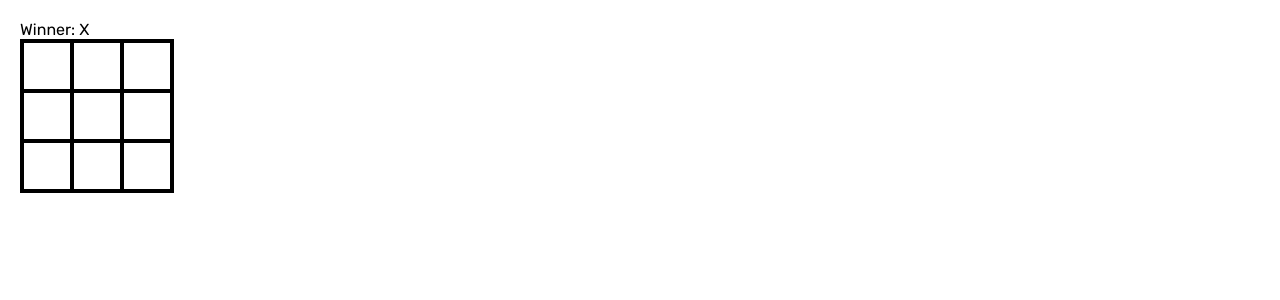
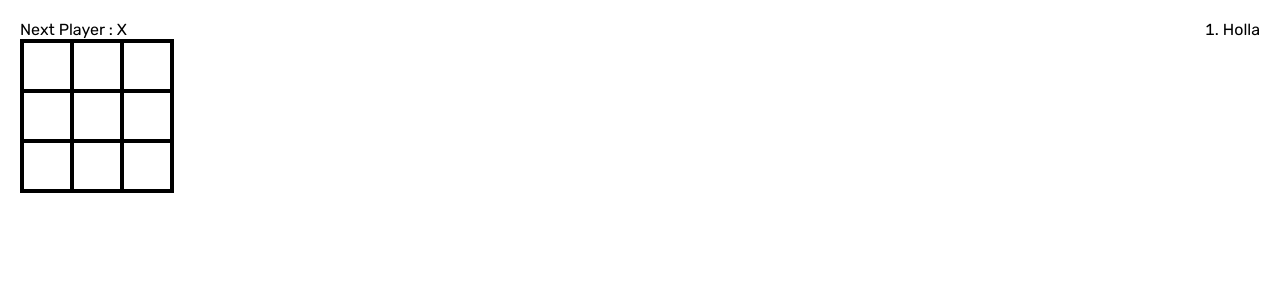
Before and after one commit to BirushaNdegeya/tic-tac-toe, a React (Vite) app: page / in a window 1280 px wide. Shown: the top 300 px of the page. Built offline with nearby package versions, Linux system fonts and the light colour scheme.

Commit message:
update
update

```diff
--- a/index.css
+++ b/index.css
@@ -1,5 +1,4 @@
 @import url('https://fonts.googleapis.com/css2?family=Rubik&display=swap');
-
 
 *,
 *::after,
@@ -14,7 +13,6 @@
    font-size: 16px;
    padding: 20px;
 }
-
 
 .square {
    background-color: #fff;
@@ -40,3 +38,9 @@
    border: 2px solid #000;
    width: 154px;
 }
+
+.game {
+   /* background-color: navy; */
+   display: flex;
+   justify-content: space-between;
+}
--- a/src/components/Board.jsx
+++ b/src/components/Board.jsx
@@ -1,5 +1,6 @@
 import React, { useState } from "react";
 import Square from "./Square";
+import Game from "./Game";
 
 
 const calculateWinner = (squares) => {
@@ -48,7 +49,7 @@
    if (winner) {
       status = "Winner: " + winner;
    } else {
-      status = "Winner: " + (xIsNext ? "X" : "O");
+      status = "Next Player : " + (xIsNext ? "X" : "O");
    }
 
    return (
--- /dev/null
+++ b/src/components/Game.jsx
@@ -0,0 +1,19 @@
+import React from 'react';
+import Board from './Board';
+
+const Game = () => {
+   return (
+      <div className="game">
+         <div className="game-board">
+            <Board />
+         </div>
+         <div className="game-info">
+            <ol>
+               <li>Holla</li>
+            </ol>
+         </div>
+      </div>
+   );
+};
+
+export default Game;
--- a/src/main.jsx
+++ b/src/main.jsx
@@ -1,12 +1,11 @@
 import React, { StrictMode } from "react";
 import ReactDOM from 'react-dom/client';
-import Board from "./components/Board";
-
+import Game from "./components/Game";
 
 const App = () => {
    return (
       <React.Fragment>
-         <Board />
+         <Game />
       </React.Fragment>
    );
 };
```
